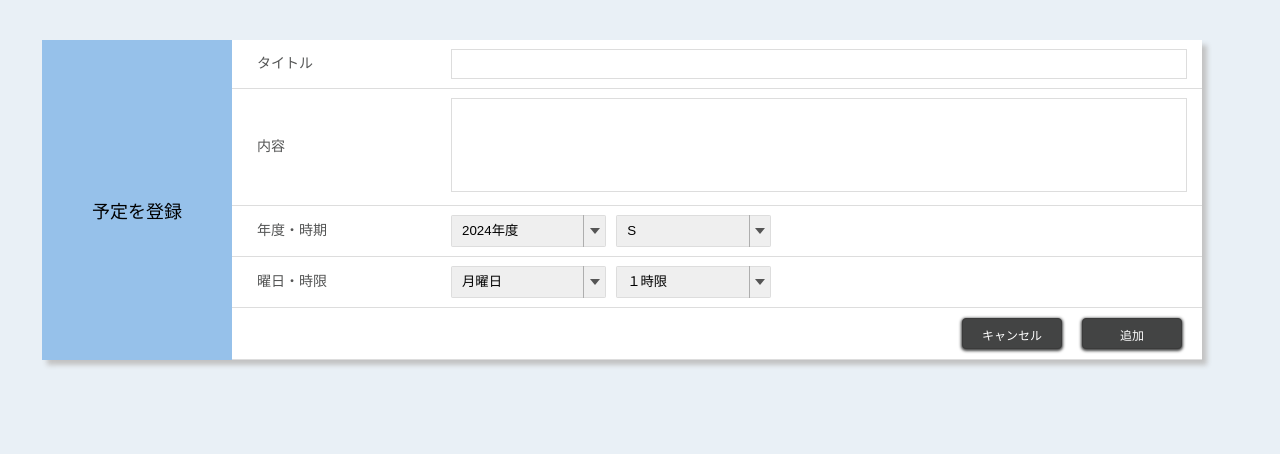
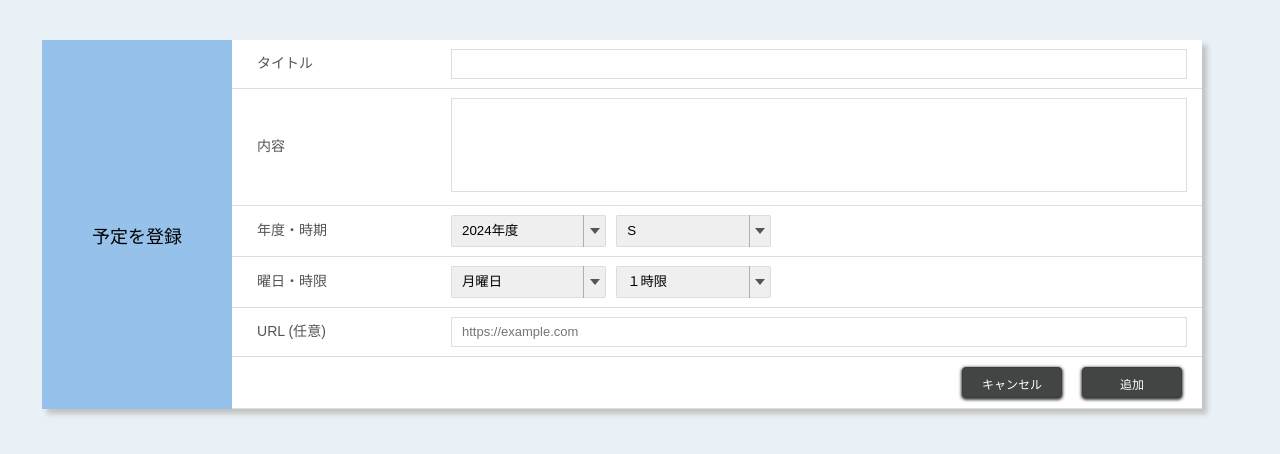
Before and after one commit to mkybdev/utol_mod_ts, a website built with Vite: page src/add_schedule/add_schedule.html in a window 1280 px wide. Both pictures are taken after a click on the button "追加". Built offline with nearby package versions, Linux system fonts and the light colour scheme.

Commit message:
arrangedforbuild

```diff
--- a/src/add_schedule/add_schedule.html
+++ b/src/add_schedule/add_schedule.html
@@ -115,6 +115,22 @@
             </div>
           </div>
         </div>
+
+        <div class="contents-detail contents-vertical">
+          <div class="contents-header contents-header-txt">
+            <label class="bold-txt" for="scheduleUrl">URL (任意)</label>
+          </div>
+          <div class="contents-input-area">
+            <input
+              type="text"
+              id="scheduleUrl"
+              class="input input-box"
+              name="scheduleUrl"
+              placeholder="https://example.com"
+            />
+          </div>
+        </div>
+
         <div class="contents-detail contents-vertical">
           <div class="btn-wrapper">
             <div class="btn-right">
--- a/src/add_schedule/add_schedule.ts
+++ b/src/add_schedule/add_schedule.ts
@@ -51,28 +51,29 @@ window.addEventListener("load", () => {
   });
 
   document.querySelector(".add-btn")!.addEventListener("click", () => {
+    const title = (document.querySelector("#scheduleTitle") as HTMLInputElement).value;
+    const content = (document.querySelector("#scheduleContent") as HTMLInputElement).value;
+    const year = parseInt(
+      (document.getElementsByName("scheduleYear")[0] as HTMLSelectElement).value
+    );
+    const period = (document.getElementsByName("schedulePeriod")[0] as HTMLSelectElement).value;
+    const day = parseInt(
+      (document.getElementsByName("scheduleDay")[0] as HTMLSelectElement).value
+    );
+    const time = parseInt(
+      (document.getElementsByName("scheduleTime")[0] as HTMLSelectElement).value
+    );
+    const url = (document.querySelector("#scheduleUrl") as HTMLInputElement).value;
+
     window.opener.postMessage(
       {
-        title: (document.querySelector("#scheduleTitle") as HTMLInputElement)
-          .value,
-        content: (
-          document.querySelector("#scheduleContent") as HTMLInputElement
-        ).value,
-        year: parseInt(
-          (document.getElementsByName("scheduleYear")[0] as HTMLSelectElement)
-            .value
-        ),
-        period: (
-          document.getElementsByName("schedulePeriod")[0] as HTMLSelectElement
-        ).value,
-        day: parseInt(
-          (document.getElementsByName("scheduleDay")[0] as HTMLSelectElement)
-            .value
-        ),
-        time: parseInt(
-          (document.getElementsByName("scheduleTime")[0] as HTMLSelectElement)
-            .value
-        ),
+        title,
+        content,
+        year,
+        period,
+        day,
+        time,
+        url: url || null, // URL が空なら null を送る
       },
       "*"
     );
```
Also changed, not shown: 3 other files.
